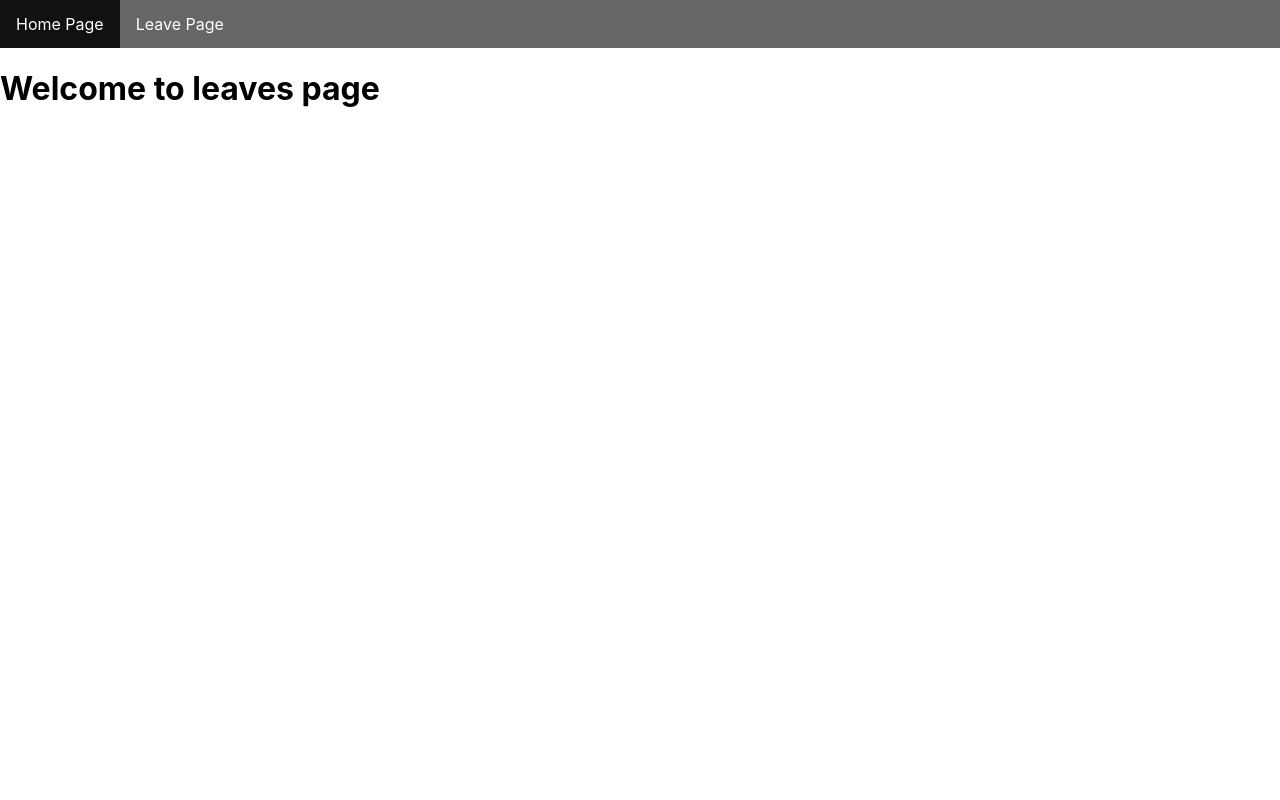
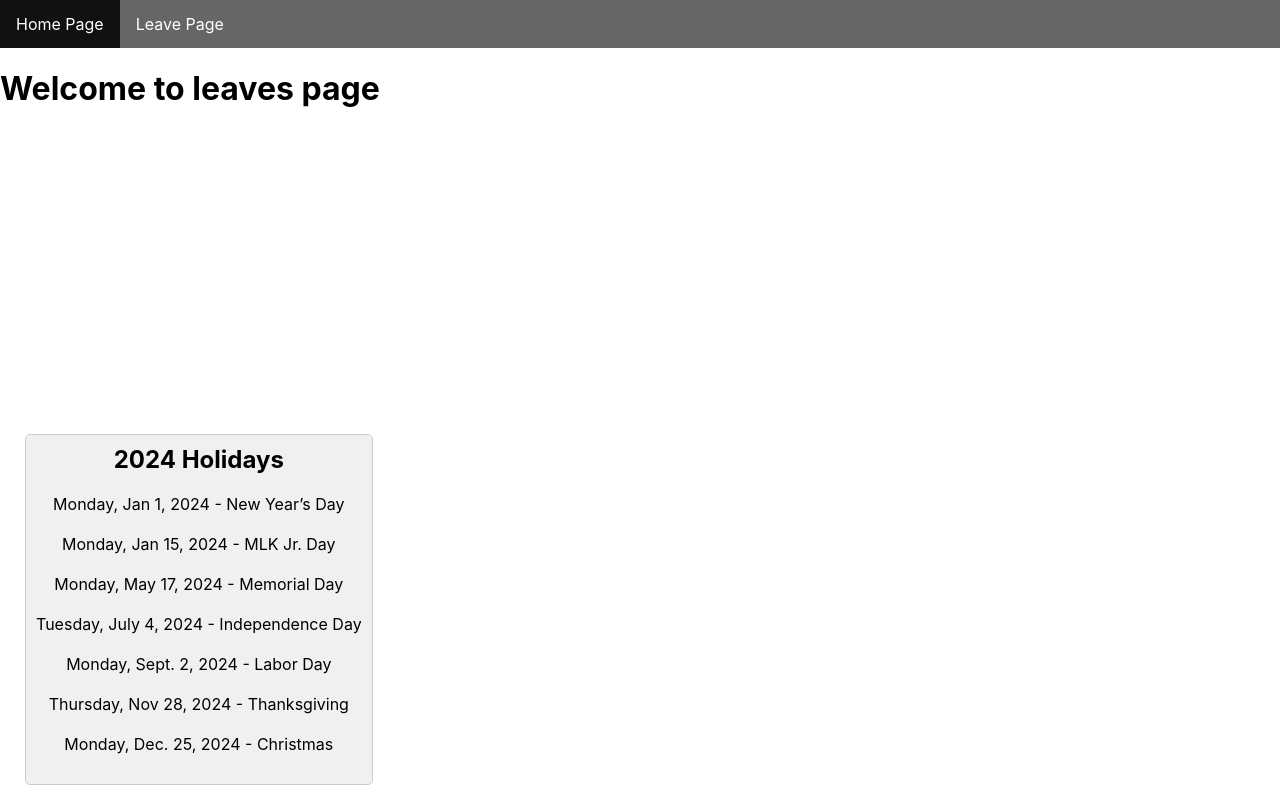
Before and after one commit to tedbeast/capstone-frontend, a React (Create React App) app: page /leave in a window 1280 px wide. Built offline with nearby package versions, Linux system fonts and the light colour scheme.

Commit message:
holiday list

```diff
--- /dev/null
+++ b/src/Components/Holiday.css
@@ -0,0 +1,46 @@
+.holiday-container {
+  position: fixed;
+  bottom: 10px;
+  left: 20px;
+  padding: 10px;
+  background-color: #f0f0f0;
+  border: 1px solid #ccc;
+  border-radius: 5px;
+  margin: 5px;
+}
+
+
+
+  /* Header for the year */
+  .year-header {
+    text-align: center;
+    margin-top: 0
+
+
+
+
+    /* Add styling for the year header (e.g., font size, color, etc.) */
+  }
+
+  /* List of holidays */
+  .holiday-list {
+    list-style: none; /* Remove default list bullet points */
+    padding: 0; /* Remove default padding */
+    background-color: transparent;
+    margin-top: 20px;
+    text-align: center;
+
+
+  }
+
+  /* Individual holiday items */
+  .holiday-list li {
+    margin-bottom: 20px; /* Add spacing between each holiday */
+    /* Add any other styling you need for the list items */
+  }
+
+  .holiday-container .holiday-list {
+    display: flex;
+    flex-direction: column;
+
+}
--- /dev/null
+++ b/src/Components/HolidayLeave.tsx
@@ -0,0 +1,31 @@
+import React from 'react';
+import './Holiday.css';
+
+
+
+const holidays = [
+    { name: 'New Year’s Day', date: 'Monday, Jan 1, 2024', },
+    { name: 'MLK Jr. Day', date: 'Monday, Jan 15, 2024' },
+    { name: 'Memorial Day', date: 'Monday, May 17, 2024' },
+    { name: 'Independence Day', date: 'Tuesday, July 4, 2024' },
+    { name: 'Labor Day', date: 'Monday, Sept. 2, 2024' },
+    { name: 'Thanksgiving', date: 'Thursday, Nov 28, 2024' },
+    { name: 'Christmas' , date: 'Monday, Dec. 25, 2024'},
+  ];
+
+  const HolidayLeave = () => {
+    const listItems = holidays.map((holiday, index) => (
+      <li key={index}>
+        {holiday.date} - {holiday.name}
+      </li>
+    ));
+
+    return (
+      <div className="holiday-container">
+        <h2 className="year-header">2024 Holidays</h2>
+        <ul className="holiday-list">{listItems}</ul>
+      </div>
+    );
+  };
+
+  export default HolidayLeave;
--- a/src/Pages/LeavesPage.tsx
+++ b/src/Pages/LeavesPage.tsx
@@ -1,8 +1,16 @@
 import React from "react";
 import { Welcome } from "../Components/Welcome";
+import HolidayLeave from "../Components/HolidayLeave";
+
 
 export function LeavesPage() {
-    return (<>
+    return (
+        <div>
     <h1>Welcome to leaves page</h1>
-    </>)
+   <HolidayLeave />
+    </div>
+
+    );
 }
+
+export default LeavesPage;
```
Also changed, not shown: src/App.css (line endings or trailing spaces).
